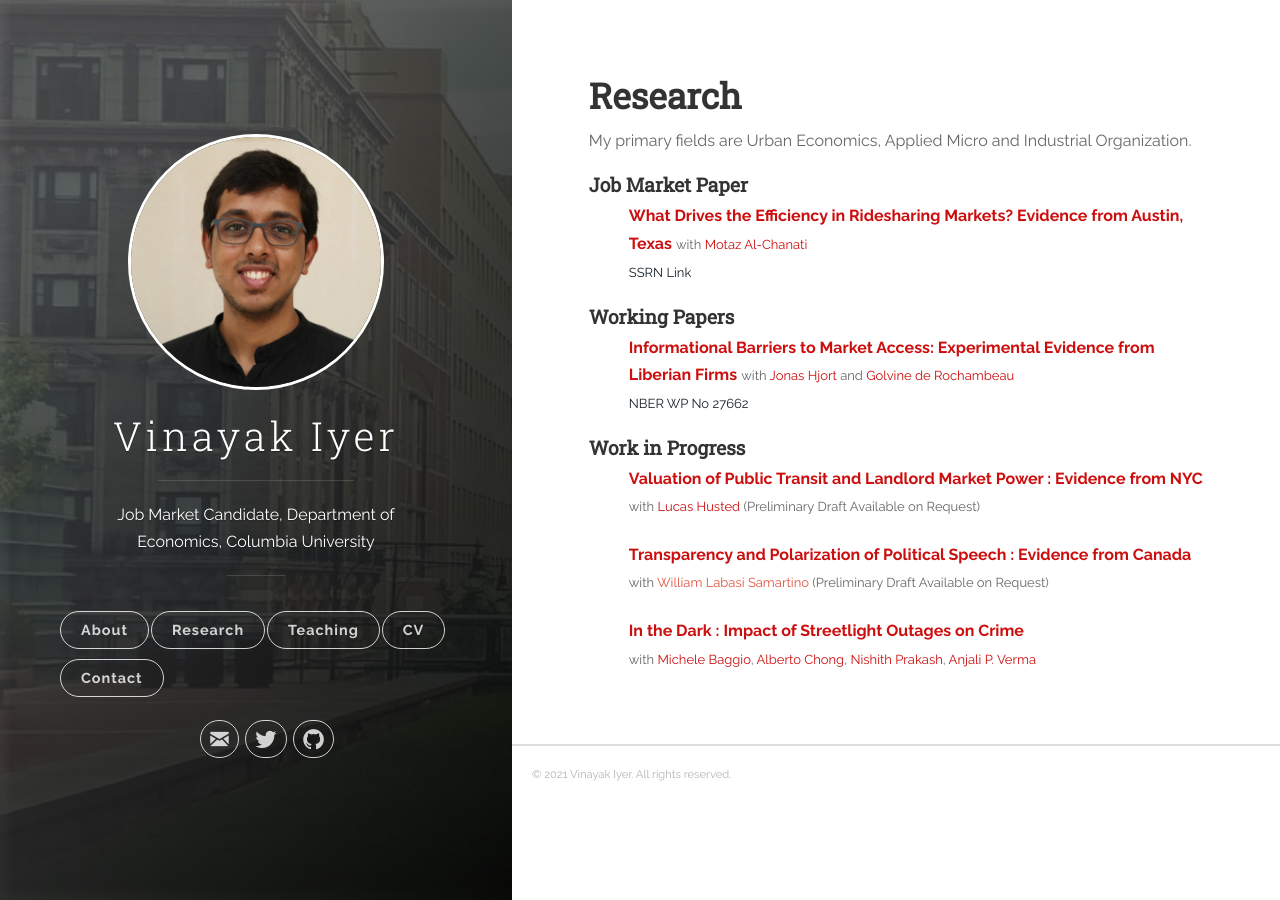
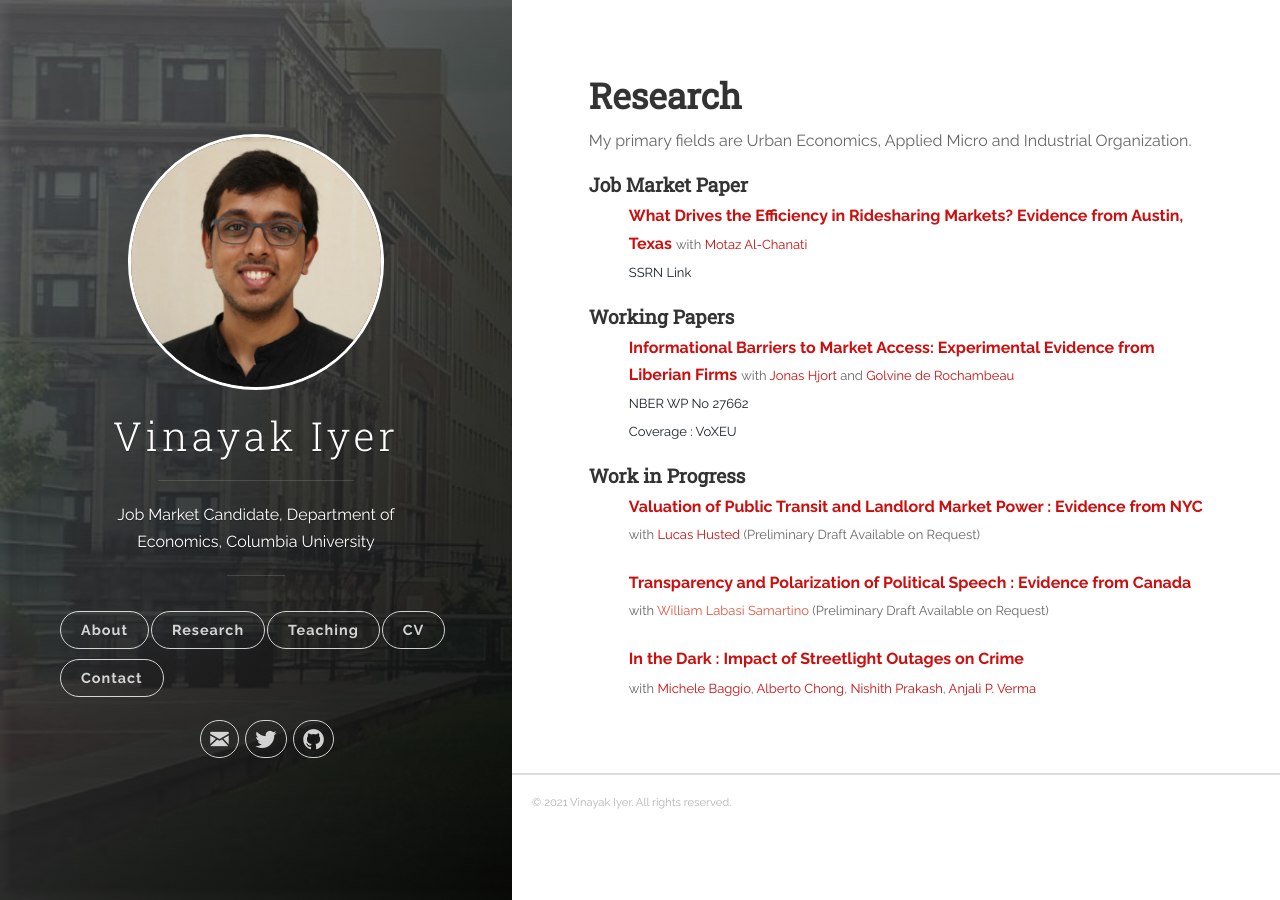
Before and after one commit to vinayakiyer/vinayakiyer.github.io, a Jekyll site: the page built from _posts/2018-06-13-research.markdown, in a window 1280 px wide. Built offline with Jekyll 4.4.1, drawn with Linux system fonts in a browser that asks for light colours.

Commit message:
Update 2018-06-13-research.markdown

```diff
--- a/_posts/2018-06-13-research.markdown
+++ b/_posts/2018-06-13-research.markdown
@@ -26,7 +26,8 @@ tags: [jekyll]
 <h4 id="working-papers"><strong>Working Papers</strong></h4>
 <ul>
   <p><b><font size="3"><span style="color:#505050;"><strong><a href="{{ site.baseurl }}/files/HjortIyerDeRochambeau_091121_everything.pdf" style="color:#cc0e0e;" target="_blank">Informational Barriers to Market Access: Experimental Evidence from Liberian Firms</a></strong></span></font> <font size="2">with <a href="https://sites.google.com/site/jonashjort/" style="color:#cc0e0e;" target="_blank">Jonas Hjort</a> and <a href="https://golvine.com/" style="color:#cc0e0e;" target="_blank">Golvine de Rochambeau</a></font></b>
-  <br/><font size="2"><a href="https://www.nber.org/papers/w27662?utm_campaign=ntwh" style="color:#17202a;">NBER WP No 27662</a></font></p></ul>
+  <br/><font size="2"><a href="https://www.nber.org/papers/w27662?utm_campaign=ntwh" style="color:#17202a;">NBER WP No 27662</a></font>
+  <br/><font size="2"><a href="https://voxeu.org/article/informational-barriers-market-access" style="color:#17202a;">Coverage : VoXEU</a></font></p></ul>
 
 <!--(<a href=".{{ site.baseurl }}/files/Paper2.pdf" target="_blank"><em>Draft</em></a>)-->
 <!---<details><summary>Abstract:</summary><p><font size="2">Evidence suggests that firms in poor countries stagnate because they cannot access
```
